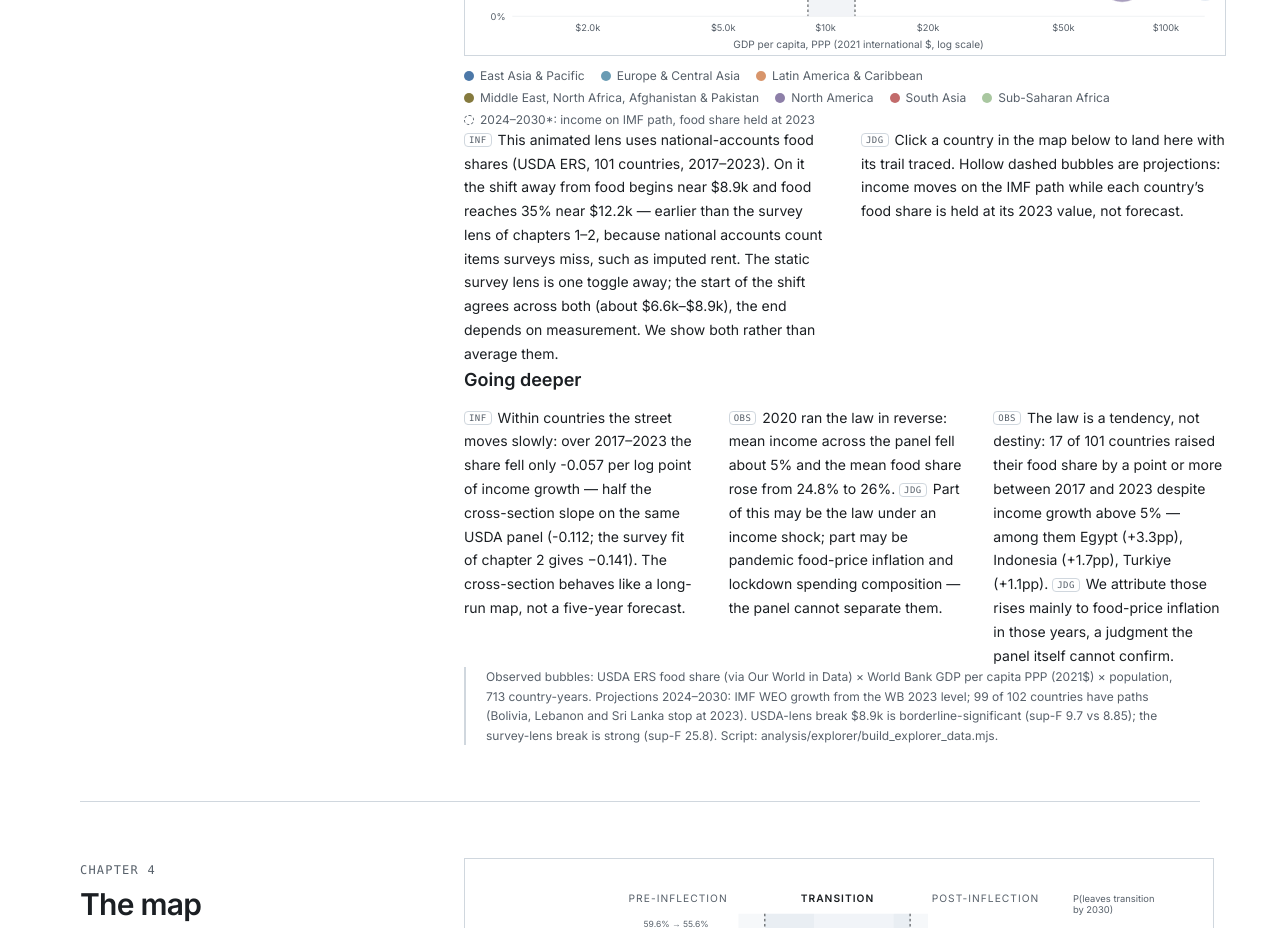
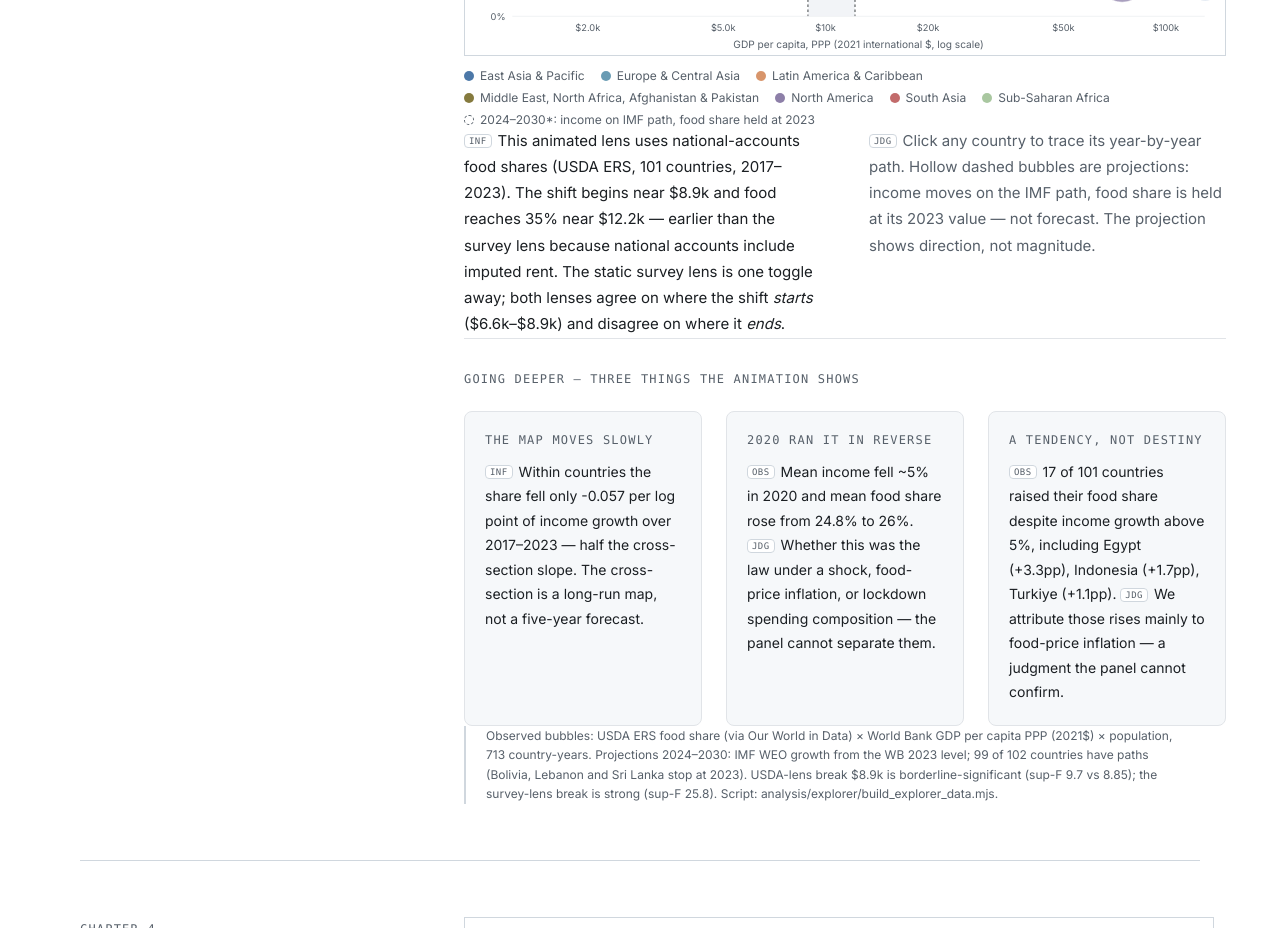
Before and after one commit to Replicant-Partners/engelscurves1, a Next.js app: page /story in a window 1280 px wide. Shown: the part 6700-7628 px from the top of the page. Built offline with nearby package versions, Linux system fonts and the light colour scheme.

Commit message:
fix(ch3): 15px body text, insight cards for 3 Going Deeper observations (slow map / 2020 reversal / tendency not destiny), section divider

```diff
--- a/app/story/page.tsx
+++ b/app/story/page.tsx
@@ -350,17 +350,45 @@ export default function StoryPage() {
         </Chapter>
 
         <Chapter id="motion" n="3" title="In motion" lede="The same law, set in motion. Each bubble is one of 102 countries; press play to watch seven observed years, then the IMF income path to 2030. The dark line is the Engel curve every bubble is read against.">
+
           <EngelExplorer />
-          <div className="grid grid-cols-1 md:grid-cols-2 gap-8 mt-6 text-sm leading-relaxed">
-            <p><Tag t="INF" />This animated lens uses national-accounts food shares (USDA ERS, {explorer.usda.n} countries, 2017&ndash;2023). On it the shift away from food begins near ${(explorer.usda.knot / 1000).toFixed(1)}k and food reaches 35% near ${(explorer.usda.end / 1000).toFixed(1)}k &mdash; earlier than the survey lens of chapters 1&ndash;2, because national accounts count items surveys miss, such as imputed rent. The static survey lens is one toggle away; the start of the shift agrees across both (about $6.6k&ndash;$8.9k), the end depends on measurement. We show both rather than average them.</p>
-            <p><Tag t="JDG" />Click a country in the map below to land here with its trail traced. Hollow dashed bubbles are projections: income moves on the IMF path while each country&rsquo;s food share is held at its 2023 value, not forecast.</p>
+
+          {/* Two context notes */}
+          <div className="grid grid-cols-1 md:grid-cols-2 gap-x-12 gap-y-4 mt-8">
+            <p className="text-[15px] leading-[1.75]">
+              <Tag t="INF" />This animated lens uses national-accounts food shares (USDA ERS, {explorer.usda.n} countries, 2017&ndash;2023). The shift begins near ${(explorer.usda.knot / 1000).toFixed(1)}k and food reaches 35% near ${(explorer.usda.end / 1000).toFixed(1)}k — earlier than the survey lens because national accounts include imputed rent. The static survey lens is one toggle away; both lenses agree on where the shift <em>starts</em> ($6.6k&ndash;$8.9k) and disagree on where it <em>ends</em>.
+            </p>
+            <p className="text-[15px] leading-[1.75] text-[#57606a]">
+              <Tag t="JDG" />Click any country to trace its year-by-year path. Hollow dashed bubbles are projections: income moves on the IMF path, food share is held at its 2023 value — not forecast. The projection shows direction, not magnitude.
+            </p>
           </div>
-          <div className="mt-10">
-            <h3 className="text-lg font-semibold mb-3">Going deeper</h3>
-            <div className="grid grid-cols-1 md:grid-cols-3 gap-8 text-sm leading-relaxed">
-              <p><Tag t="INF" />Within countries the street moves slowly: over 2017&ndash;2023 the share fell only {deep.withinCountrySlope} per log point of income growth &mdash; half the cross-section slope on the same USDA panel ({deep.crossSlopeUsda}; the survey fit of chapter 2 gives &minus;0.141). The cross-section behaves like a long-run map, not a five-year forecast.</p>
-              <p><Tag t="OBS" />2020 ran the law in reverse: mean income across the panel fell about 5% and the mean food share rose from {Math.round(deep.covid.share2019 * 1000) / 10}% to {Math.round(deep.covid.share2020 * 1000) / 10}%. <Tag t="JDG" />Part of this may be the law under an income shock; part may be pandemic food-price inflation and lockdown spending composition &mdash; the panel cannot separate them.</p>
-              <p><Tag t="OBS" />The law is a tendency, not destiny: {deep.moversTotal} of {deep.moversPanel} countries raised their food share by a point or more between 2017 and 2023 despite income growth above 5% &mdash; among them {deep.movers.map((m) => `${m.country} (+${m.dpp}pp)`).join(', ')}. <Tag t="JDG" />We attribute those rises mainly to food-price inflation in those years, a judgment the panel itself cannot confirm.</p>
+
+          {/* Going deeper: 3 observations as insight cards */}
+          <div className="mt-12 pt-8 border-t border-[#e1e4e8]">
+            <p className="text-xs font-mono text-[#57606a] tracking-widest mb-6">GOING DEEPER — THREE THINGS THE ANIMATION SHOWS</p>
+            <div className="grid grid-cols-1 md:grid-cols-3 gap-6">
+
+              <div className="bg-[#f6f8fa] rounded-lg p-5 border border-[#e1e4e8]">
+                <p className="text-xs font-mono text-[#57606a] tracking-widest mb-3">THE MAP MOVES SLOWLY</p>
+                <p className="text-[14px] leading-[1.75]">
+                  <Tag t="INF" />Within countries the share fell only {deep.withinCountrySlope} per log point of income growth over 2017&ndash;2023 — half the cross-section slope. The cross-section is a long-run map, not a five-year forecast.
+                </p>
+              </div>
+
+              <div className="bg-[#f6f8fa] rounded-lg p-5 border border-[#e1e4e8]">
+                <p className="text-xs font-mono text-[#57606a] tracking-widest mb-3">2020 RAN IT IN REVERSE</p>
+                <p className="text-[14px] leading-[1.75]">
+                  <Tag t="OBS" />Mean income fell ~5% in 2020 and mean food share rose from {Math.round(deep.covid.share2019 * 1000) / 10}% to {Math.round(deep.covid.share2020 * 1000) / 10}%. <Tag t="JDG" />Whether this was the law under a shock, food-price inflation, or lockdown spending composition — the panel cannot separate them.
+                </p>
+              </div>
+
+              <div className="bg-[#f6f8fa] rounded-lg p-5 border border-[#e1e4e8]">
+                <p className="text-xs font-mono text-[#57606a] tracking-widest mb-3">A TENDENCY, NOT DESTINY</p>
+                <p className="text-[14px] leading-[1.75]">
+                  <Tag t="OBS" />{deep.moversTotal} of {deep.moversPanel} countries raised their food share despite income growth above 5%, including {deep.movers.map((m) => `${m.country} (+${m.dpp}pp)`).join(', ')}. <Tag t="JDG" />We attribute those rises mainly to food-price inflation — a judgment the panel cannot confirm.
+                </p>
+              </div>
+
             </div>
           </div>
 
```
Also changed, not shown: 1 other file (tests, documents, lock files or other folders).
